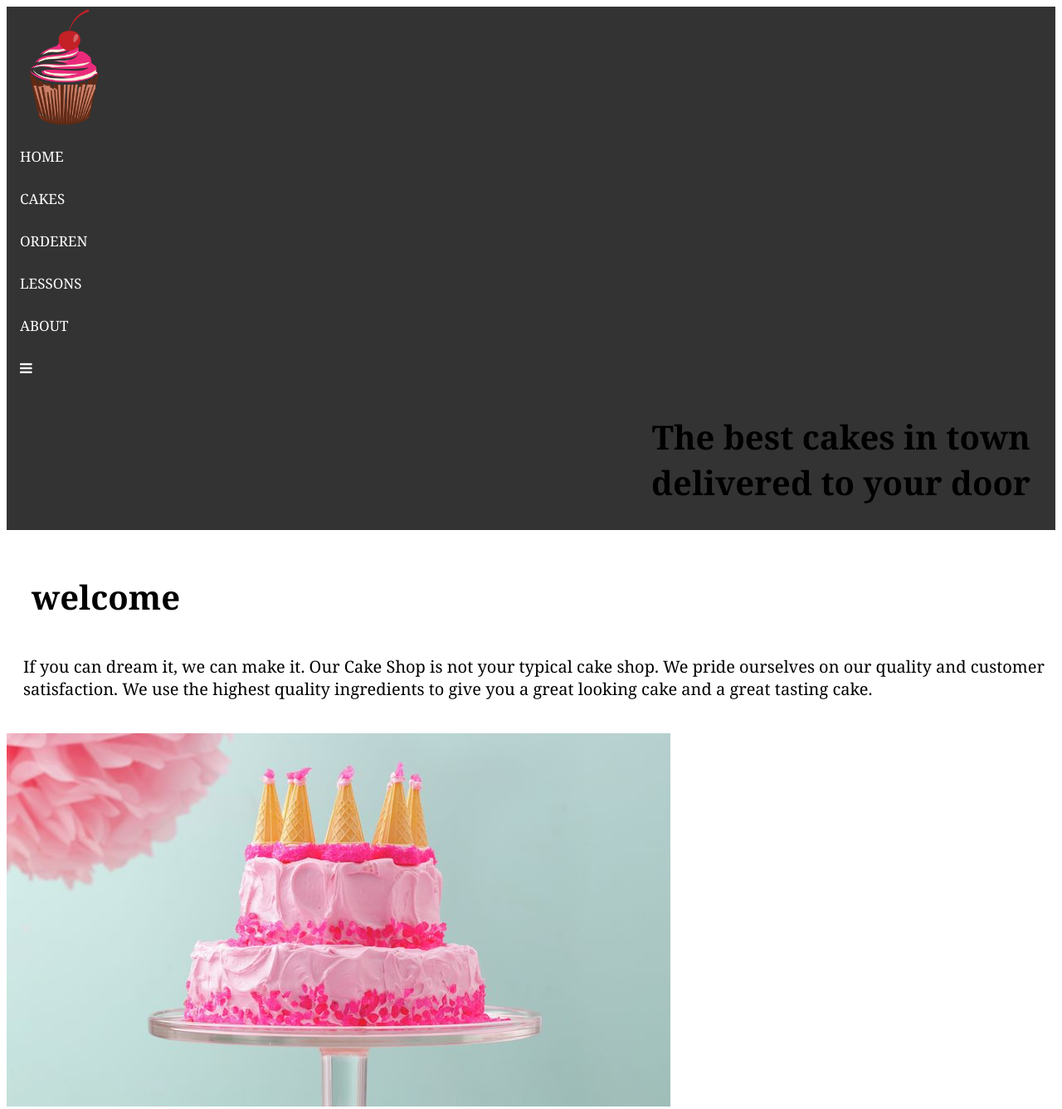
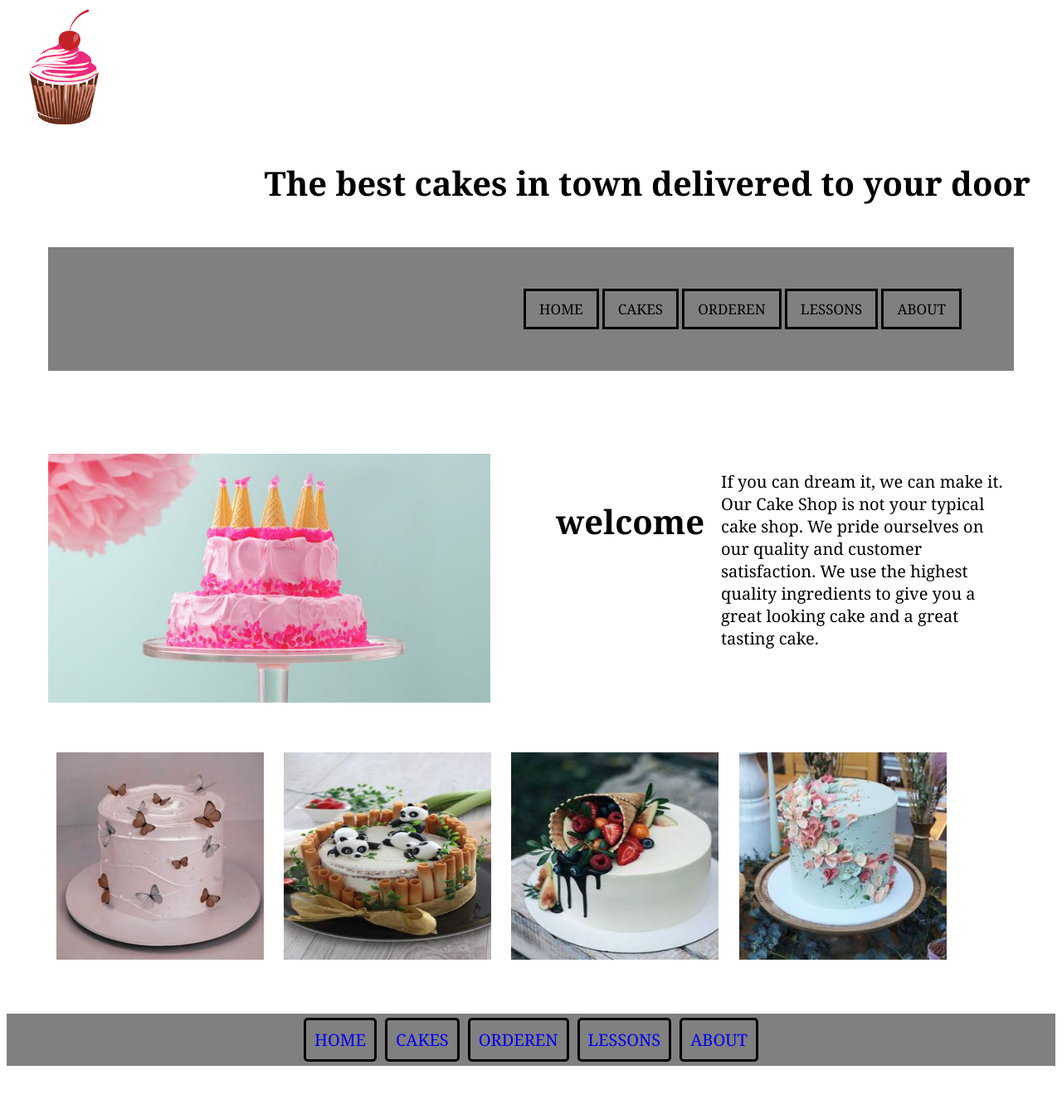
Before and after one commit to Lana201999/week3, a plain HTML site: page index.html in a window 1280 px wide. Shown: the top 1337 px of the page at 83% size. After the commit the page ends 1293 px from the top, so only its background shows below. Drawn offline with Linux system fonts and the light colour scheme.

Commit message:
desktop
desktop

```diff
--- a/Resources/style.css
+++ b/Resources/style.css
@@ -8,16 +8,20 @@
 }
 .nav-style {
     overflow: hidden;
-    background-color: #333;
     position: relative;
+    margin-bottom: 20px;
 }
-.nav-style a {
-    display: none;
-    color: white;
-    padding: 14px 16px;
+.nav-style #myLinks{
+    display: block;
+    background-color: gray;
+}
+.nav-style  a  {
+    color: rgb(0, 0, 0);
+    padding: 10px 16px;
     text-decoration: none;
     font-size: 17px;
-    display: block;
+    border: solid black;
+
 }
 .nav-style h1{
     text-align: right;
@@ -33,11 +37,20 @@
     font-size: 20px;
     padding:0 0 20px 20px;
 }
+
 .Style2 {
-   margin-bottom: 50px;
+
+    margin-bottom: 50px;
 }
+.Style3 img{
+    width:250px;
+    height: 250px;
+}
+
 footer{
     margin-top: 30px;
+    background-color: gray;
+
 }
 .Style4 a{
 
@@ -67,13 +80,51 @@ footer{
         width:500px;
 
     }
-    .Style3 img{
-        width:250px;
-        height: 250px;
-    }
+
     .Style4 a{
         display: block;
         text-align: center;
     }
 
+    .nav-style a {
+
+        display: block;
+    }
 }
+@media(min-width:900px){
+    .icon{
+        display: none;
+    }
+    .nav-style #myLinks{
+        margin-top: 100px;
+        padding: 5%;
+        text-align: right;
+        margin:50px;
+
+    }
+    .Style1{
+        display:flex;
+        float: right;
+        width: 50%;
+    }
+    .Style2 {
+        display:flex;
+        width: 300px;
+        height: 300px;
+
+    }
+    .Style3 img{
+        margin: 10px;
+    }
+
+    footer{
+        display: flex;
+    justify-content: center;
+    }
+    .cont{
+        margin:50px;
+    }
+
+
+
+}
--- a/index.html
+++ b/index.html
@@ -14,6 +14,9 @@
     <header class="nav-style">
         <nav >
             <img src="Resources/img/logoo.png" alt="logo">
+            <h1>
+                The best cakes in town delivered to your door
+            </h1>
             <div id="myLinks">
                 <a href="#">HOME</a>
                 <a href="#">CAKES</a>
@@ -25,11 +28,10 @@
         <a href="javascript:void(0);" class="icon" onclick="myFunction()">
             <i class="fa fa-bars"></i>
         </a>
-        <h1>
-            The best cakes in town<br>delivered to your door
-        </h1>
+
 
     </header>
+    <div class="cont">
         <div class="Style1">
             <h2>welcome</h2>
             <p>If you can dream it, we can make it.
@@ -43,6 +45,7 @@
             <img src="Resources/img/c2.jpg" alt="card two">
             <img src="./Resources/img/c3.jpg" alt="card three">
             <img src="Resources/img/c4.jpg" alt="card four">
+        </div>
     </div>
     <footer class="Style4">
         <a href="#">HOME</a>
```
Lines whose indentation alone changed are shown as unchanged.
